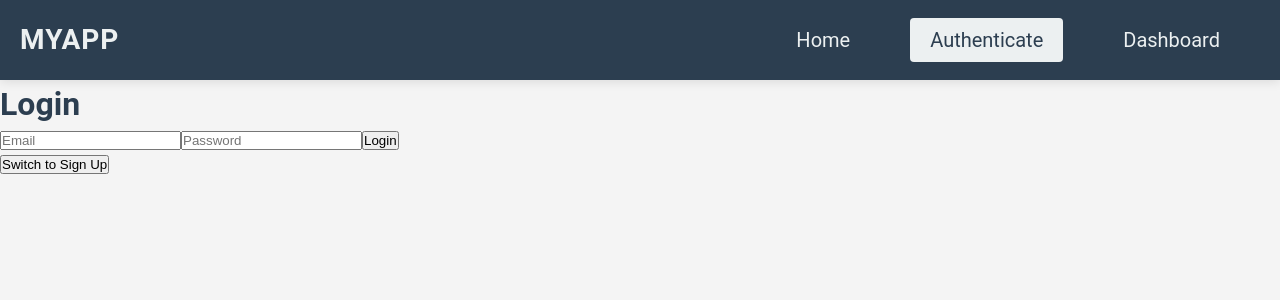
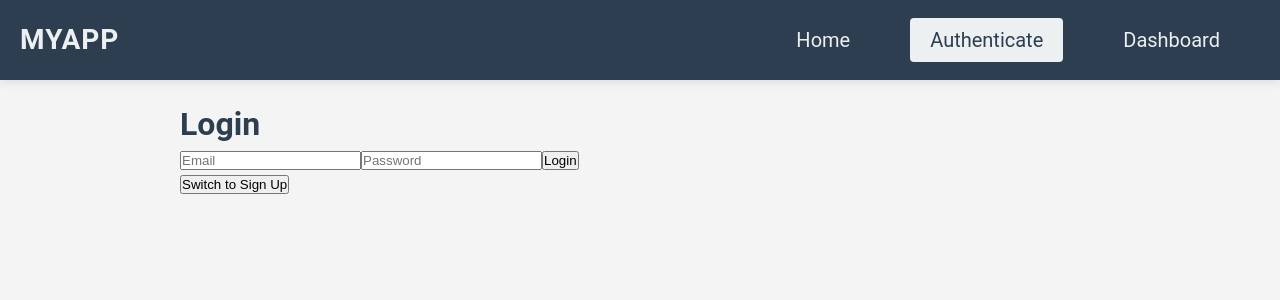
Before and after one commit to MatteoGuidii/email-subscriptions-managment, a React (Create React App) app in the folder frontend/: page /auth in a window 1280 px wide. Shown: the top 300 px of the page. Built offline with nearby package versions, Linux system fonts and the light colour scheme.

Commit message:
Added className="container" for Dashboard and Auth

```diff
--- a/frontend/src/App.css
+++ b/frontend/src/App.css
@@ -25,7 +25,7 @@ html, body {
 .container {
   width: 80%;
   padding: 20px;
-  padding-left: 50px;
+  padding-left: 20px;
   margin: auto;
   overflow: hidden;
 }
@@ -33,7 +33,7 @@ html, body {
 /* Main Content */
 .main-content {
   padding: 20px;
-  padding-left: 50px;
+  padding-left: 20px;
   background: #ffffff;
   margin-top: 20px;
   border-radius: 12px;
--- a/frontend/src/pages/Auth.js
+++ b/frontend/src/pages/Auth.js
@@ -8,7 +8,7 @@ const Auth = () => {
   };
 
   return (
-    <div>
+    <div className="container">
       <h1>{isLogin ? 'Login' : 'Sign Up'}</h1>
       <form>
         <input type="email" placeholder="Email" required />
--- a/frontend/src/pages/Dashboard.js
+++ b/frontend/src/pages/Dashboard.js
@@ -3,6 +3,7 @@ import React from 'react';
 
 const Dashboard = () => {
   return (
+    <div className="container">
       <div className="dashboard">
         <div className="dashboard-header">
           <h1>Dashboard</h1>
@@ -13,6 +14,7 @@ const Dashboard = () => {
           <p>Your email subscription management will appear here.</p>
         </div>
       </div>
+    </div>
   );
 };
 
--- a/package.json
+++ b/package.json
@@ -10,6 +10,7 @@
   "author": "Matteo Guidi",
   "license": "ISC",
   "dependencies": {
+    "autoprefixer": "^10.4.16",
     "axios": "^1.6.0",
     "bcrypt": "^5.1.1",
     "body-parser": "^1.20.2",
@@ -19,8 +20,10 @@
     "jsonwebtoken": "^9.0.2",
     "mongoose": "^7.6.2",
     "nodemailer": "^6.9.6",
+    "postcss": "^8.4.31",
     "react": "^18.2.0",
     "react-dom": "^18.2.0",
+    "tailwindcss": "^3.3.5",
     "zxcvbn": "^4.4.2"
   },
   "devDependencies": {
--- /dev/null
+++ b/postcss.config.js
@@ -0,0 +1,6 @@
+module.exports = {
+  plugins: {
+    tailwindcss: {},
+    autoprefixer: {},
+  },
+}
```
Also changed, not shown: tailwind.config.js (added, +8 -0 lines), 1 other file (tests, documents, lock files or other folders). Lines whose indentation alone changed are shown as unchanged.
